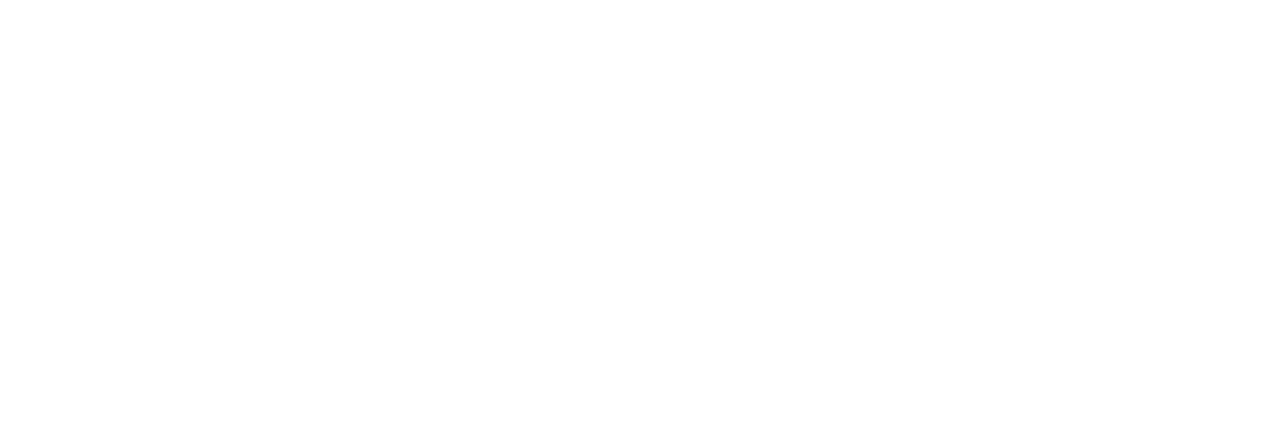
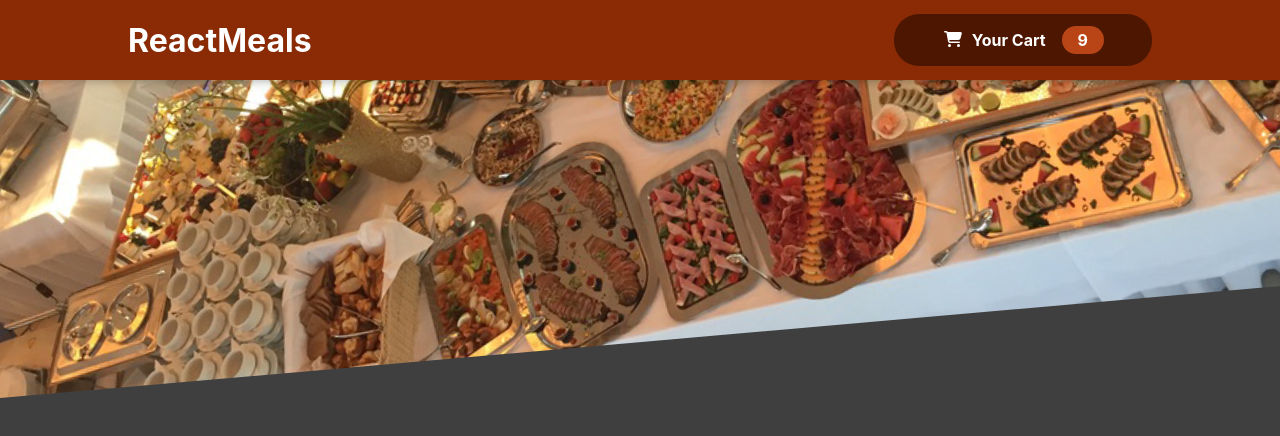
Before and after one commit to godseye1310/resturant-site-reactapp, a React (Create React App) app: page / in a window 1280 px wide. Shown: the top 436 px of the page. Built offline with nearby package versions, Linux system fonts and the light colour scheme.

Commit message:
Added Header component

```diff
--- a/package.json
+++ b/package.json
@@ -3,6 +3,8 @@
   "version": "0.1.0",
   "private": true,
   "dependencies": {
+    "@fortawesome/free-solid-svg-icons": "^6.6.0",
+    "@fortawesome/react-fontawesome": "^0.2.2",
     "@testing-library/jest-dom": "^5.17.0",
     "@testing-library/react": "^13.4.0",
     "@testing-library/user-event": "^13.5.0",
--- a/src/App.js
+++ b/src/App.js
@@ -1,7 +1,12 @@
-// import "./App.css";
+import React from "react";
+import Header from "./components/Layout/Header";
 
 function App() {
-	return <div></div>;
+	return (
+		<div>
+			<Header />
+		</div>
+	);
 }
 
 export default App;
--- /dev/null
+++ b/src/components/Layout/Header.js
@@ -0,0 +1,20 @@
+import React from "react";
+import classes from "./Header.module.css";
+import mealsImg from "../../Assets/meals.jpg";
+import HeaderCartButton from "./HeaderCartButton";
+
+const Header = () => {
+	return (
+		<>
+			<header className={classes.header}>
+				<h1>ReactMeals</h1>
+				<HeaderCartButton />
+			</header>
+			<div className={classes.mainImage}>
+				<img src={mealsImg} alt="A table full with tasty food" />
+			</div>
+		</>
+	);
+};
+
+export default Header;
--- /dev/null
+++ b/src/components/Layout/Header.module.css
@@ -0,0 +1,29 @@
+.header {
+	position: fixed;
+	top: 0;
+	left: 0;
+	width: 100%;
+	height: 5rem;
+	background-color: #8a2b06;
+	color: white;
+	display: flex;
+	justify-content: space-between;
+	align-items: center;
+	padding: 0 10%;
+	box-shadow: 0 2px 8px rgba(0, 0, 0, 0.25);
+	z-index: 10;
+}
+
+.mainImage {
+	width: 100%;
+	height: 25rem;
+	z-index: 0;
+	overflow: hidden;
+}
+
+.mainImage img {
+	width: 110%;
+	height: 100%;
+	object-fit: cover;
+	transform: rotateZ(-5deg) translateY(-4rem) translateX(-1rem);
+}
--- /dev/null
+++ b/src/components/Layout/HeaderCartButton.js
@@ -0,0 +1,20 @@
+import React from "react";
+import classes from "./HeaderCartButton.module.css";
+import { FontAwesomeIcon } from "@fortawesome/react-fontawesome";
+import { faCartShopping } from "@fortawesome/free-solid-svg-icons";
+
+const HeaderCartButton = () => {
+	return (
+		<>
+			<button className={classes.button}>
+				<span className={classes.icon}>
+					<FontAwesomeIcon icon={faCartShopping} />
+				</span>
+				<span>Your Cart</span>
+				<span className={classes.badge}>9</span>
+			</button>
+		</>
+	);
+};
+
+export default HeaderCartButton;
--- /dev/null
+++ b/src/components/Layout/HeaderCartButton.module.css
@@ -0,0 +1,59 @@
+.button {
+	cursor: pointer;
+	font: inherit;
+	border: none;
+	background-color: #4d1601;
+	color: white;
+	padding: 0.75rem 3rem;
+	display: flex;
+	justify-content: space-around;
+	align-items: center;
+	border-radius: 25px;
+	font-weight: bold;
+}
+
+.button:hover,
+.button:active {
+	background-color: #2c0d00;
+}
+
+.icon {
+	width: 1.35rem;
+	height: 1.35rem;
+	margin-right: 0.5rem;
+}
+
+.badge {
+	background-color: #b94517;
+	padding: 0.25rem 1rem;
+	border-radius: 25px;
+	margin-left: 1rem;
+	font-weight: bold;
+}
+
+.button:hover .badge,
+.button:active .badge {
+	background-color: #92320c;
+}
+
+.bump {
+	animation: bump 300ms ease-out;
+}
+
+@keyframes bump {
+	0% {
+		transform: scale(1);
+	}
+	10% {
+		transform: scale(0.9);
+	}
+	30% {
+		transform: scale(1.1);
+	}
+	50% {
+		transform: scale(1.15);
+	}
+	100% {
+		transform: scale(1);
+	}
+}
--- a/src/index.css
+++ b/src/index.css
@@ -1,13 +1,26 @@
 body {
-  margin: 0;
-  font-family: -apple-system, BlinkMacSystemFont, 'Segoe UI', 'Roboto', 'Oxygen',
-    'Ubuntu', 'Cantarell', 'Fira Sans', 'Droid Sans', 'Helvetica Neue',
-    sans-serif;
-  -webkit-font-smoothing: antialiased;
-  -moz-osx-font-smoothing: grayscale;
+	margin: 0;
+	font-family: -apple-system, BlinkMacSystemFont, "Segoe UI", "Roboto", "Oxygen", "Ubuntu",
+		"Cantarell", "Fira Sans", "Droid Sans", "Helvetica Neue", sans-serif;
+	-webkit-font-smoothing: antialiased;
+	-moz-osx-font-smoothing: grayscale;
 }
 
 code {
-  font-family: source-code-pro, Menlo, Monaco, Consolas, 'Courier New',
-    monospace;
+	font-family: source-code-pro, Menlo, Monaco, Consolas, "Courier New", monospace;
 }
+
+@import url("https://fonts.googleapis.com/css2?family=Noto+Sans+JP:wght@400;700&display=swap");
+
+* {
+	box-sizing: border-box;
+}
+
+html {
+	font-family: "Noto Sans JP", sans-serif;
+}
+
+body {
+	margin: 0;
+	background-color: #3f3f3f;
+}
```
Also changed, not shown: src/Assets/meals.jpg (added), 1 other file (tests, documents, lock files or other folders).
